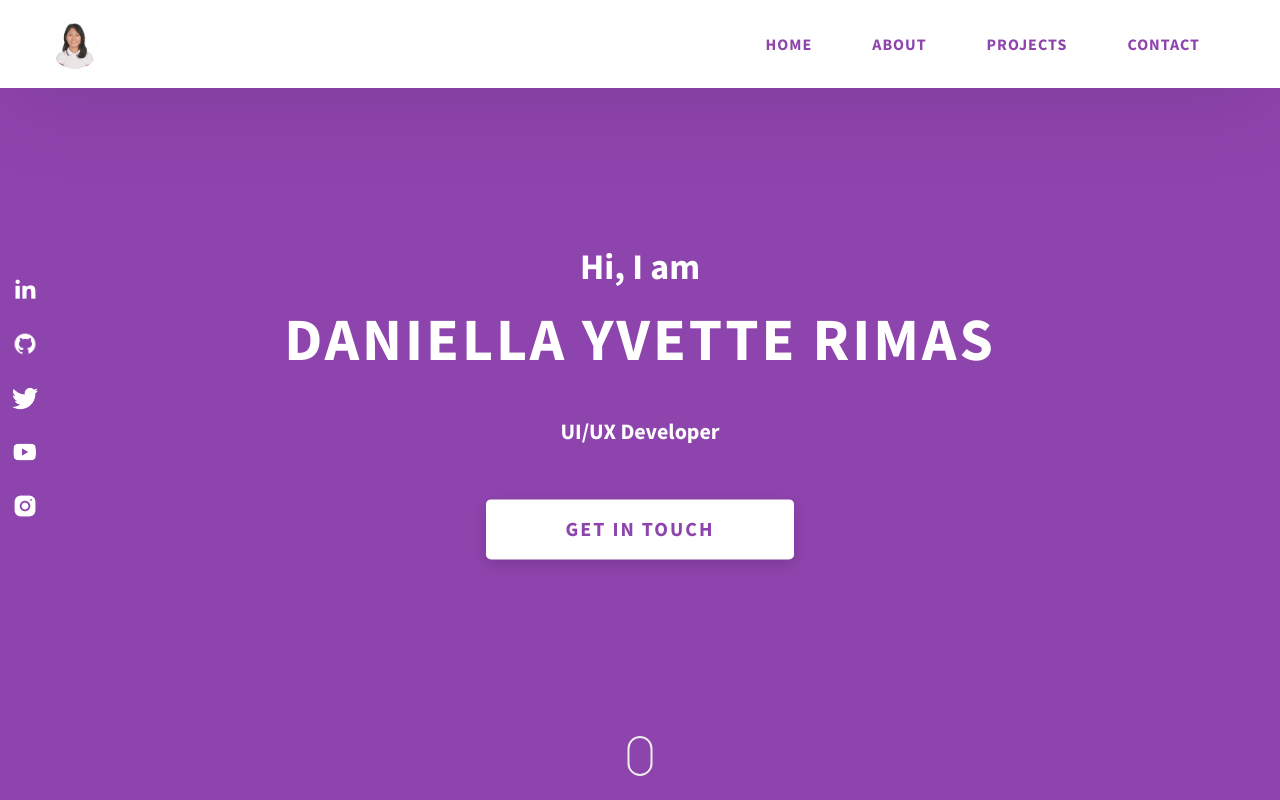
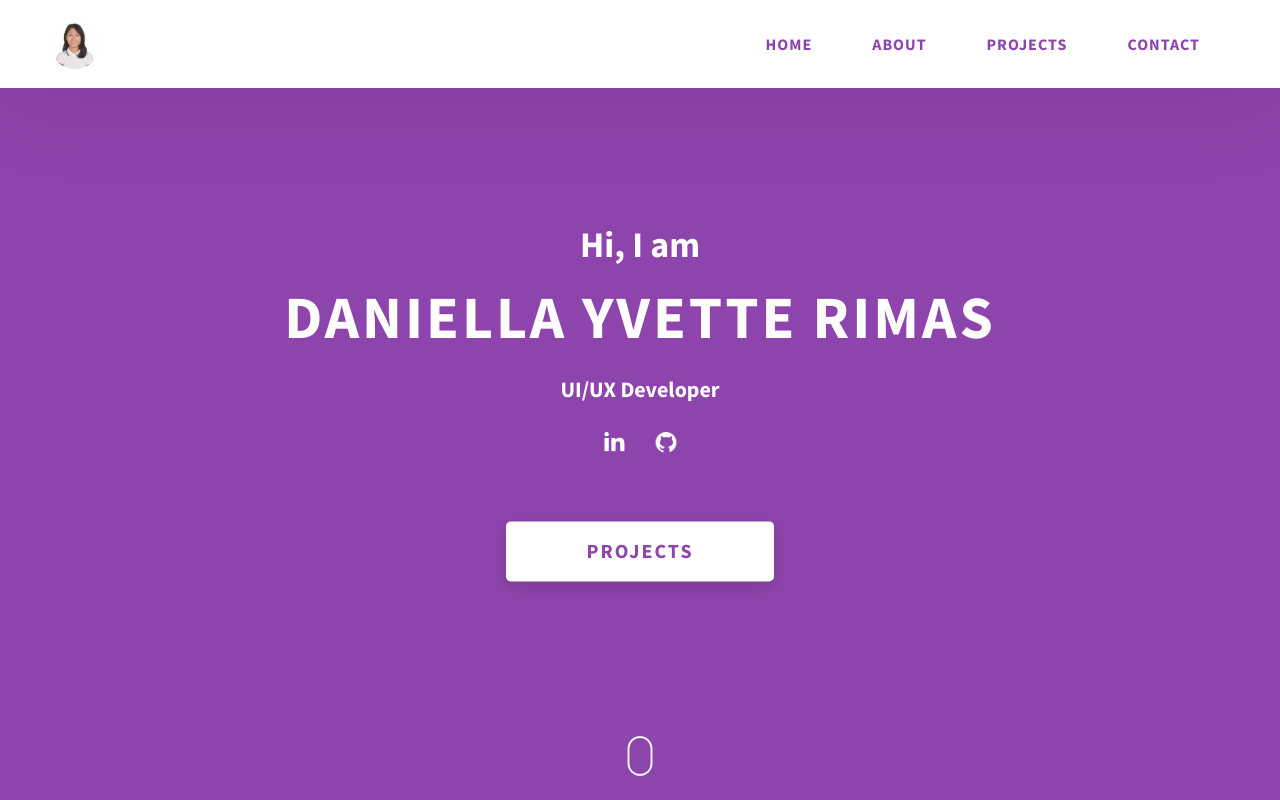
Before and after one commit to Danivy01/Daniella-Yvette-Rimas_Portfolio, a website: page index.html in a window 1280 px wide. Shown: the top 800 px of the page. Drawn offline with Linux system fonts and the light colour scheme.

Commit message:
centered socials

```diff
--- a/css/style.css
+++ b/css/style.css
@@ -204,11 +204,14 @@ textarea {
       height: unset;
       min-height: unset; } }
   .home-hero__socials {
+    display: inline-block;
     position: absolute;
     top: 50%;
     /* border: 2px solid #eee; */
     /* border-left: 2px solid #eee; */
-    transform: translateY(-50%); }
+    transform: translateY(-50%);
+    ;
+  }
     @media only screen and (max-width: 56.25em) {
       .home-hero__socials {
         display: none; } }
@@ -221,7 +224,10 @@ textarea {
       .home-hero__mouse-scroll-cont {
         display: none; } }
   .home-hero__social {
-    width: 5rem; }
+    width: 5rem;
+    display: inline-block;
+    margin-top: 1rem;
+  }
   .home-hero__social-icon-link {
     width: 100%;
     display: block;
@@ -233,14 +239,20 @@ textarea {
     .home-hero__social-icon-link--bd-none {
       border-bottom: 0; }
   .home-hero__social-icon {
-    width: 100%; }
+    max-width: 100%;
+    max-height: 100%;
+    display: inline-block;
+    }
   .home-hero__content {
     position: absolute;
     top: 50%;
     left: 50%;
     transform: translate(-50%, -50%);
     max-width: 90rem;
-    width: 92%; }
+    width: 92%;
+    display: inline-block;
+    text-align: center;
+    }
     @media only screen and (max-width: 37.5em) {
       .home-hero__content {
         padding: 19rem 0 13rem 0;
@@ -248,7 +260,7 @@ textarea {
         position: static;
         transform: translate(0, 0); } }
   .home-hero__info {
-    margin: 3rem auto 0 auto;
+    margin: 1rem auto 0 auto;
     max-width: 80rem; }
   .home-hero__cta {
     margin-top: 5rem;
--- a/index.html
+++ b/index.html
@@ -96,13 +96,8 @@
             UI/UX Developer
           </h2>
         </div>
-        <div class="home-hero__cta">
-          <a href="./#projects" class="btn btn--bg">Get in Touch</a>
-        </div>
-      </div>
-      <div class="home-hero__socials">
           <div class="home-hero__social">
-          <a href="#" class="home-hero__social-icon-link">
+            <a href="https://www.linkedin.com/in/daniella-yvette-rimas/" class="home-hero__social-icon-link" target="_blank">
               <img
                 src="./assets/png/linkedin-ico.png"
                 alt="icon"
@@ -111,7 +106,7 @@
             </a>
           </div>
           <div class="home-hero__social">
-          <a href="#" class="home-hero__social-icon-link">
+            <a href="https://github.com/Danivy01" class="home-hero__social-icon-link" target="_blank">
               <img
                 src="./assets/png/github-ico.png"
                 alt="icon"
@@ -119,7 +114,12 @@
               />
             </a>
           </div>
-        <div class="home-hero__social">
+        <div class="home-hero__cta">
+          <a href="./#projects" class="btn btn--bg">Projects</a>
+        </div>
+      </div>
+
+        <!-- <div class="home-hero__social">
           <a href="#" class="home-hero__social-icon-link">
             <img
               src="./assets/png/twitter-ico.png"
@@ -127,8 +127,8 @@
               class="home-hero__social-icon"
             />
           </a>
-        </div>
-        <div class="home-hero__social">
+        </div> -->
+        <!-- <div class="home-hero__social">
           <a href="#" class="home-hero__social-icon-link">
             <img
               src="./assets/png/yt-ico.png"
@@ -136,8 +136,8 @@
               class="home-hero__social-icon"
             />
           </a>
-        </div>
-        <div class="home-hero__social">
+        </div> -->
+        <!-- <div class="home-hero__social">
           <a
             href="#"
             class="home-hero__social-icon-link home-hero__social-icon-link--bd-none"
@@ -148,12 +148,13 @@
               class="home-hero__social-icon"
             />
           </a>
-        </div>
-      </div>
+        </div> -->
+
       <div class="home-hero__mouse-scroll-cont">
         <div class="mouse"></div>
       </div>
     </section>
+
     <section id="about" class="about sec-pad">
       <div class="main-container">
         <h2 class="heading heading-sec heading-sec__mb-med">
```
Lines whose indentation alone changed are shown as unchanged.
